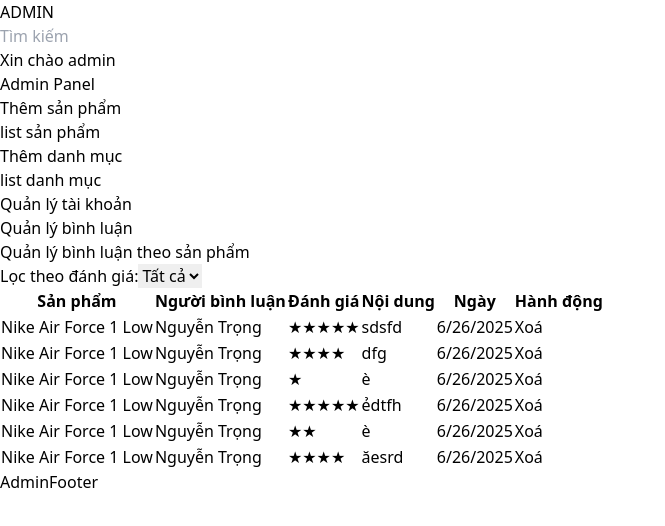
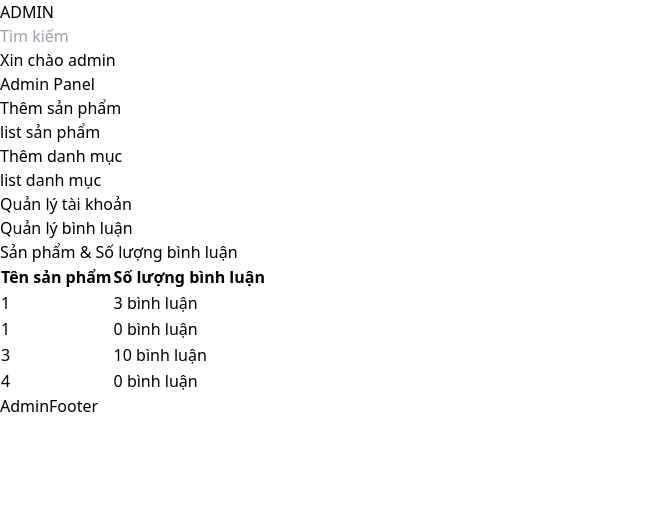
Before and after one commit to DevTrongNg/SoleMate-Shop, a React (Vite) app: page /dashboard/comment in a window 1280 px wide. Shown: the top 526 px of the page, without its empty margins (0-665 px from the left). Built offline with nearby package versions, Linux system fonts and the light colour scheme; data requests are answered from the project's data file; sample sign-in values are in the browser's storage.

Commit message:
feat: Update comment and review components to enhance rating display and statistics

```diff
--- a/db.json
+++ b/db.json
@@ -1,28 +1,28 @@
 {
   "products": [
     {
-      "name": "Nike Air Force 1 Low ",
+      "name": "1",
       "image": "https://png.pngtree.com/png-clipart/20220909/original/pngtree-dangerous-barrel-png-image_8508231.png",
       "price": "10000",
       "categoryId": "3",
       "id": 26
     },
     {
-      "name": "Nike Air Force 1 Low ",
+      "name": "1",
       "image": "https://png.pngtree.com/png-clipart/20220909/original/pngtree-dangerous-barrel-png-image_8508231.png",
       "price": "1000",
       "categoryId": "3",
       "id": 29
     },
     {
-      "name": "Nike Air Force 1 Low ",
+      "name": "3",
       "image": "https://png.pngtree.com/png-clipart/20220909/original/pngtree-dangerous-barrel-png-image_8508231.png",
       "price": "1000",
       "categoryId": "6",
       "id": 30
     },
     {
-      "name": "nước hoa",
+      "name": "4",
       "image": "https://png.pngtree.com/png-clipart/20220909/original/pngtree-dangerous-barrel-png-image_8508231.png",
       "price": "1000",
       "categoryId": "4",
@@ -194,6 +194,62 @@
       "rating": 4,
       "date": "2025-06-26T13:25:57.968Z",
       "id": 7
+    },
+    {
+      "userId": 13,
+      "productId": 30,
+      "content": "",
+      "rating": 5,
+      "date": "2025-06-26T13:37:08.564Z",
+      "id": 8
+    },
+    {
+      "userId": 13,
+      "productId": 30,
+      "content": "",
+      "rating": 5,
+      "date": "2025-06-26T13:37:10.016Z",
+      "id": 9
+    },
+    {
+      "userId": 13,
+      "productId": 30,
+      "content": "sfsrgdhf",
+      "rating": 5,
+      "date": "2025-06-26T13:38:11.760Z",
+      "id": 10
+    },
+    {
+      "userId": 13,
+      "productId": 30,
+      "content": "thjg",
+      "rating": 1,
+      "date": "2025-06-26T13:42:19.780Z",
+      "id": 11
+    },
+    {
+      "userId": 13,
+      "productId": 30,
+      "content": "aesrtry",
+      "rating": 5,
+      "date": "2025-06-26T13:42:22.314Z",
+      "id": 12
+    },
+    {
+      "userId": 13,
+      "productId": 30,
+      "content": "rdtfyg",
+      "rating": 4,
+      "date": "2025-06-26T13:42:24.379Z",
+      "id": 13
+    },
+    {
+      "userId": 13,
+      "productId": 30,
+      "content": "ưaerty",
+      "rating": 3,
+      "date": "2025-06-26T13:42:38.570Z",
+      "id": 14
     }
   ]
 }
--- a/src/components/admin/comment.tsx
+++ b/src/components/admin/comment.tsx
@@ -1,19 +1,13 @@
 import React, { useEffect, useState } from "react";
 import axios from "axios";
-import { toast, ToastContainer } from "react-toastify";
+import { ToastContainer, toast } from "react-toastify";
 
 interface IComment {
   id: number;
   productId: number;
-  userId: number;
   content: string;
   rating: number;
   date: string;
-}
-
-interface IUser {
-  id: number;
-  name: string;
 }
 
 interface IProduct {
@@ -21,128 +15,61 @@
   name: string;
 }
 
-const Comment = () => {
+const CommentStats = () => {
   const [comments, setComments] = useState<IComment[]>([]);
-  const [users, setUsers] = useState<IUser[]>([]);
   const [products, setProducts] = useState<IProduct[]>([]);
-  const [selectedRating, setSelectedRating] = useState<number | "all">("all");
 
-  // Lấy dữ liệu từ db.json
   useEffect(() => {
     const fetchData = async () => {
       try {
-        const [cmtRes, userRes, productRes] = await Promise.all([
+        const [commentRes, productRes] = await Promise.all([
           axios.get("http://localhost:3000/comment"),
-          axios.get("http://localhost:3000/users"),
           axios.get("http://localhost:3000/products"),
         ]);
-
-        setComments(cmtRes.data);
-        setUsers(userRes.data);
+        setComments(commentRes.data);
         setProducts(productRes.data);
       } catch (err) {
-        toast.error("Lỗi khi tải dữ liệu!");
+        toast.error("Lỗi khi tải dữ liệu");
       }
     };
 
     fetchData();
   }, []);
 
-  const getUserName = (userId: number) => {
-    const user = users.find((u) => u.id === userId);
-    return user?.name || "Ẩn danh";
+  // Đếm số lượng bình luận theo productId
+  const countComments = (productId: number) => {
+    return comments.filter((cmt) => cmt.productId === productId).length;
   };
-
-  const getProductName = (productId: number) => {
-    const product = products.find((p) => p.id === productId);
-    return product?.name || "Không rõ sản phẩm";
-  };
-
-  const handleDelete = async (id: number) => {
-    if (confirm("Bạn có chắc muốn xoá bình luận này không?")) {
-      try {
-        await axios.delete(`http://localhost:3000/comment/${id}`);
-        setComments((prev) => prev.filter((c) => c.id !== id));
-        toast.success("🗑️ Xoá bình luận thành công!");
-      } catch (err) {
-        toast.error("❌ Lỗi khi xoá bình luận.");
-      }
-    }
-  };
-
-  // Lọc đánh giá
-  const filteredComments = selectedRating === "all"
-    ? comments
-    : comments.filter((cmt) => cmt.rating === selectedRating);
 
   return (
     <div className="container mx-auto px-4 py-6">
+
       <ToastContainer position="bottom-right" />
-      <div className="flex items-center justify-between mb-4">
-        <h2 className="text-2xl font-bold">Quản lý bình luận theo sản phẩm</h2>
-
-        {/* Bộ lọc đánh giá */}
-        <div className="flex items-center gap-2">
-          <label className="font-medium">Lọc theo đánh giá:</label>
-          <select
-            value={selectedRating}
-            onChange={(e) =>
-              setSelectedRating(e.target.value === "all" ? "all" : Number(e.target.value))
-            }
-            className="border p-1 rounded"
-          >
-            <option value="all">Tất cả</option>
-            {[5, 4, 3, 2, 1].map((star) => (
-              <option key={star} value={star}>
-                {star} ★
-              </option>
-            ))}
-          </select>
-        </div>
-      </div>
+      <h2 className="text-2xl font-bold mb-6">Sản phẩm & Số lượng bình luận</h2>
 
       <table className="min-w-full bg-white border rounded-lg shadow-sm">
         <thead className="bg-green-600 text-white">
           <tr>
-            <th className="py-3 px-4 text-left">Sản phẩm</th>
-            <th className="py-3 px-4 text-left">Người bình luận</th>
-            <th className="py-3 px-4 text-left">Đánh giá</th>
-            <th className="py-3 px-4 text-left">Nội dung</th>
-            <th className="py-3 px-4 text-left">Ngày</th>
-            <th className="py-3 px-4 text-center">Hành động</th>
+            <th className="py-3 px-4 text-left">Tên sản phẩm</th>
+            <th className="py-3 px-4 text-left">Số lượng bình luận</th>
           </tr>
         </thead>
         <tbody>
-          {filteredComments.map((cmt) => (
-            <tr key={cmt.id} className="border-t hover:bg-gray-50 transition">
-              <td className="py-2 px-4">{getProductName(cmt.productId)}</td>
-              <td className="py-2 px-4">{getUserName(cmt.userId)}</td>
-              <td className="py-2 px-4 text-yellow-500">{"★".repeat(cmt.rating)}</td>
-              <td className="py-2 px-4">{cmt.content}</td>
-              <td className="py-2 px-4 text-sm text-gray-500">
-                {new Date(cmt.date).toLocaleDateString()}
-              </td>
-              <td className="py-2 px-4 text-center">
-                <button
-                  onClick={() => handleDelete(cmt.id)}
-                  className="bg-red-500 text-white px-3 py-1 rounded hover:bg-red-600 text-sm"
-                >
-                  Xoá
-                </button>
+          {products.map((product) => (
+            <tr
+              key={product.id}
+              className="border-t hover:bg-gray-50 transition"
+            >
+              <td className="py-2 px-4">{product.name}</td>
+              <td className="py-2 px-4 font-medium text-green-700">
+                {countComments(product.id)} bình luận
               </td>
             </tr>
           ))}
-          {filteredComments.length === 0 && (
-            <tr>
-              <td colSpan={6} className="text-center py-4 text-gray-500">
-                Không có bình luận nào.
-              </td>
-            </tr>
-          )}
         </tbody>
       </table>
     </div>
   );
 };
 
-export default Comment;
+export default CommentStats;
--- a/src/components/client/Comment.tsx
+++ b/src/components/client/Comment.tsx
@@ -7,10 +7,10 @@
 
 interface IComment {
   id: number;
+  productId: number;
   userId: number;
-  productId: number;
   content: string;
-  rating: number;
+  rating: number; // số sao từ 1 đến 5
   date: string;
 }
 
@@ -29,7 +29,9 @@
 
   const fetchComments = async () => {
     const { data } = await axios.get("http://localhost:3000/comment");
-    const filtered = data.filter((cmt: IComment) => cmt.productId === productId);
+    const filtered = data.filter(
+      (cmt: IComment) => cmt.productId === productId
+    );
     setComments(filtered.reverse());
   };
 
@@ -73,11 +75,59 @@
   const currentComments = comments.slice(indexOfFirst, indexOfLast);
 
   const paginate = (pageNumber: number) => setCurrentPage(pageNumber);
+  //tính logic đánh giá
+  // Đếm tổng số sao & trung bình
+  const totalComments = comments.length;
+  const totalRating = comments.reduce((sum, cmt) => sum + cmt.rating, 0);
+  const averageRating = totalComments
+    ? (totalRating / totalComments).toFixed(1)
+    : "0.0";
+
+  // Đếm số lượng đánh giá theo sao
+  const ratingCounts = [1, 2, 3, 4, 5].reduce((acc, star) => {
+    acc[star] = comments.filter((c) => c.rating === star).length;
+    return acc;
+  }, {} as Record<number, number>);
+
+  // Tính phần trăm mỗi loại sao
+  const ratingPercentages = [1, 2, 3, 4, 5].reduce((acc, star) => {
+    acc[star] = totalComments
+      ? Math.round((ratingCounts[star] / totalComments) * 100)
+      : 0;
+    return acc;
+  }, {} as Record<number, number>);
 
   return (
     <div className="mt-10">
       <ToastContainer position="bottom-right" />
       <h2 className="text-2xl font-bold mb-4">Đánh giá & Bình luận</h2>
+
+      <div>
+        <div className="flex items-center gap-2">
+          <div className="text-3xl font-bold text-gray-800">
+            {"★".repeat(Math.round(Number(averageRating)))}
+          </div>
+          <span className="text-green-600 text-2xl font-semibold">
+            {averageRating}
+          </span>
+          <span className="text-gray-500">({totalComments})</span>
+        </div>
+
+        <div className="mt-2 space-y-1">
+          {[5, 4, 3, 2, 1].map((num) => (
+            <div key={num} className="flex items-center gap-2">
+              <span className="text-gray-700">{num}★</span>
+              <div className="w-64 h-2 bg-gray-300 rounded-full">
+                <div
+                  className="h-full bg-yellow-500 rounded-full"
+                  style={{ width: `${ratingPercentages[num]}%` }}
+                ></div>
+              </div>
+              <span className="text-gray-500">({ratingCounts[num] || 0})</span>
+            </div>
+          ))}
+        </div>
+      </div>
 
       {/* Bình luận mới */}
       <div className="mb-6">
```
